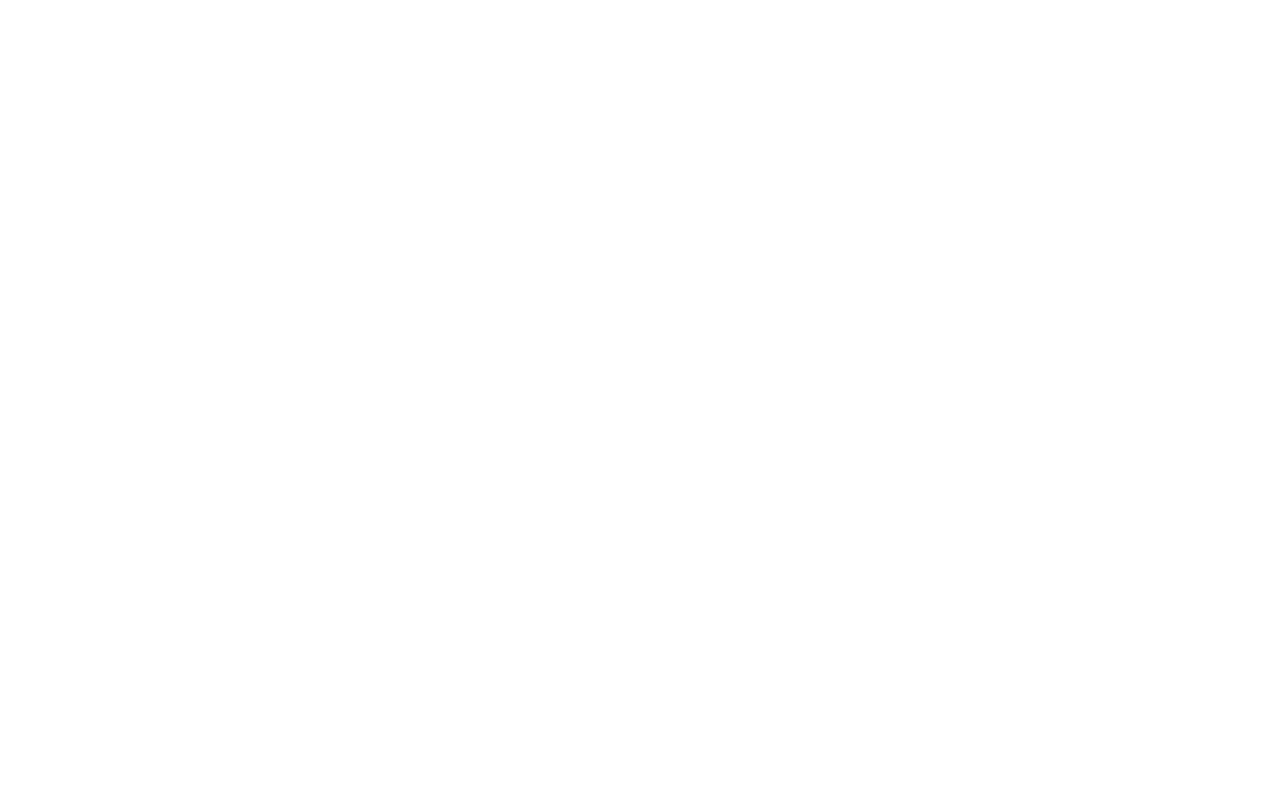
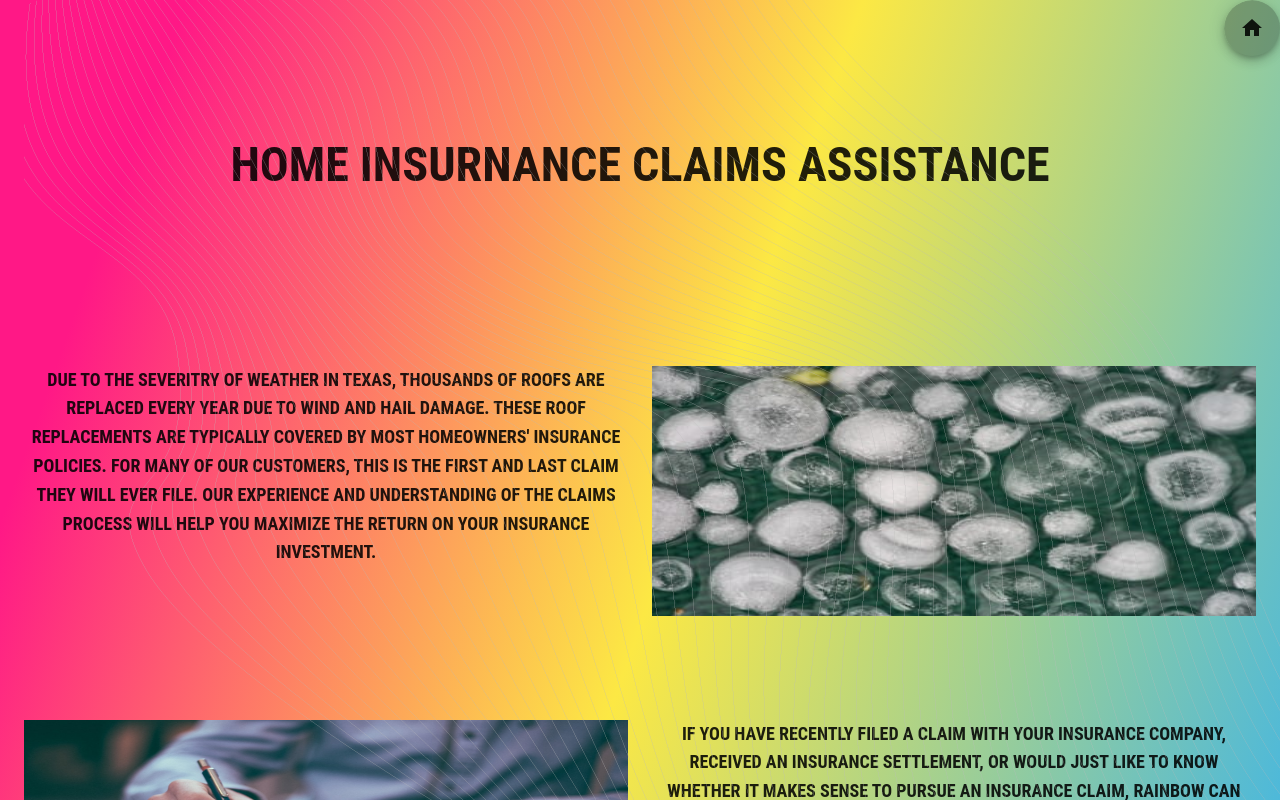
Before and after one commit to nwuerz/rainbow-remodeling, a React (Create React App) app: page /claims in a window 1280 px wide. Shown: the top 800 px of the page. Built offline with nearby package versions, Linux system fonts and the light colour scheme.

Commit message:
added claims page and header view, styled

```diff
--- a/src/App.js
+++ b/src/App.js
@@ -4,6 +4,7 @@ import './App.css';
 import Home from './pages/Home';
 import { Route, Switch } from "react-router-dom";
 import Estimate from './pages/Estimate';
+import Claims from './pages/Claims';
 
 function App() {
 
@@ -18,6 +19,9 @@ function App() {
         <Route exact path={["/estimate"]}>
           <Estimate />
         </Route>
+        <Route>
+          <Claims exact path={["/claims"]}/>
+        </Route>
       </Switch>
     </>
   );
--- /dev/null
+++ b/src/pages/Claims.jsx
@@ -0,0 +1,14 @@
+import React from 'react';
+import HomeButton from '../components/HomeButton';
+import ClaimsHeader from '../views/ClaimsHeader';
+
+const Claims = () => {
+    return (
+        <>
+         <HomeButton />
+         <ClaimsHeader />
+        </>
+     );
+}
+
+export default Claims;
--- /dev/null
+++ b/src/views/ClaimsHeader.jsx
@@ -0,0 +1,106 @@
+import React from "react";
+import PropTypes from "prop-types";
+import { withStyles } from "@material-ui/core/styles";
+import { Grid, Container, Typography } from "@material-ui/core";
+
+const styles = (theme) => ({
+  root: {
+    display: "flex",
+    overflow: "hidden",
+    background:
+    "linear-gradient(109.6deg,  rgba(255,24,134,1) 11.2%, rgba(252,232,68,1) 52%, rgba(53,178,239,1) 100.2%)",
+  },
+  container: {
+    marginTop: theme.spacing(15),
+    marginBottom: theme.spacing(5),
+    display: "flex",
+    position: "relative",
+  },
+  item: {
+    display: "flex",
+    flexDirection: "column",
+    alignItems: "center",
+    padding: theme.spacing(0, 5),
+  },
+  image: {
+    height: 250,
+    width: "100%"
+  },
+  row: {
+    marginTop: theme.spacing(5),
+    marginBottom: theme.spacing(5),
+  },
+  title: {
+    marginTop: theme.spacing(2),
+    marginBottom: theme.spacing(15),
+    alignItems: "left",
+  },
+  curvyLines: {
+    pointerEvents: "none",
+    position: "absolute",
+    top: -180,
+  },
+});
+
+function ClaimsHeader(props) {
+  const { classes } = props;
+
+  return (
+    <section className={classes.root}>
+      <Container className={classes.container}>
+        <img
+          src="/static/images/curvy-lines.png"
+          className={classes.curvyLines}
+          alt="curvy lines"
+        />
+        <Grid container>
+          <Grid item xs={12} md={12}>
+            <div className={classes.item}>
+              <Typography variant="h2" align="center" className={classes.title}>
+                {"Home Insurnance Claims Assistance"}
+              </Typography>
+            </div>
+          </Grid>
+          <Grid container spacing={3} direction="row-reverse" className={classes.row}>
+          <Grid item xs={12} s={6} md={6} lg={6}>
+            <div>
+              <img className={classes.image} align="right" src="/static/images/hail-water.jpg" alt="hail" />
+            </div>
+          </Grid>
+          <Grid item xs={12} s={6} md={6} lg={6}>
+            <div>
+            <Typography variant="h6" align="center" >
+              {
+                  "Due to the severitry of weather in Texas, thousands of roofs are replaced every year due to wind and hail damage. These roof replacements are typically covered by most homeowners' insurance policies. For many of our customers, this is the first and last claim they will ever file. Our experience and understanding of the claims process will help you maximize the return on your insurance investment."
+              }
+            </Typography>
+            </div>
+          </Grid>
+          </Grid>
+          <Grid container spacing={3} direction="row" className={classes.row}>
+          <Grid item xs={12} s={6} md={6} lg={6}>
+            <div>
+              <img className={classes.image} src="/static/images/sign-here.jpg" alt="paperwork" />
+            </div>
+          </Grid>
+          <Grid item xs={12} s={6} md={6} lg={6}>
+            <div>
+            <Typography variant="h6" align="center">
+              {
+                "If you have recently filed a claim with your insurance company, received an insurance settlement, or would just like to know whether it makes sense to pursue an insurance claim, Rainbow can help. Call us today or request a quote here and will be able to help you in as little as 24 hours."
+              }
+            </Typography>
+            </div>
+          </Grid>
+          </Grid>
+        </Grid>
+      </Container>
+    </section>
+  );
+}
+
+ClaimsHeader.propTypes = {
+  classes: PropTypes.object.isRequired,
+};
+
+export default withStyles(styles)(ClaimsHeader);
--- a/src/views/EstimateHeader.jsx
+++ b/src/views/EstimateHeader.jsx
@@ -17,7 +17,7 @@ const styles = (theme) => ({
   },
   container: {
     marginTop: theme.spacing(15),
-    marginBottom: theme.spacing(30),
+    marginBottom: theme.spacing(15),
     display: "flex",
     position: "relative",
   },
@@ -39,11 +39,11 @@ const styles = (theme) => ({
   skyline: {
     position: "relative",
     maxWidth: "100%",
-    bottom: -245
+    bottom: -125
   }
 });
 
-function ProductValues(props) {
+const EstimateHeader = (props)=> {
   const { classes } = props;
 
   return (
@@ -79,8 +79,8 @@ function ProductValues(props) {
   );
 }
 
-ProductValues.propTypes = {
+EstimateHeader.propTypes = {
   classes: PropTypes.object.isRequired,
 };
 
-export default withStyles(styles)(ProductValues);
+export default withStyles(styles)(EstimateHeader);
```
Also changed, not shown: public/static/images/hail-water.jpg (added), public/static/images/sign-here.jpg (added).
